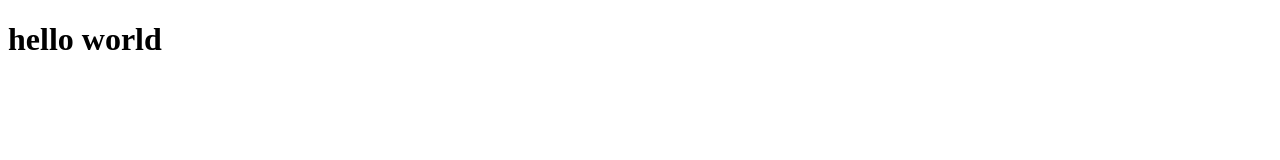
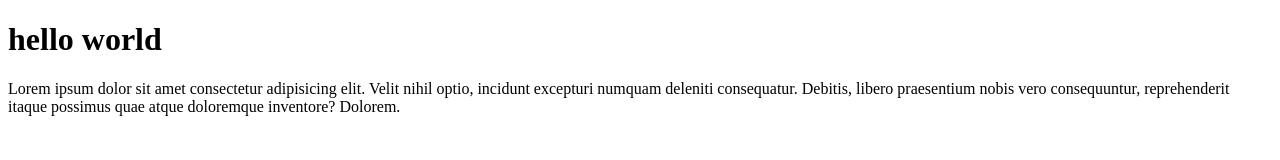
Before and after one commit to ulugbekgr/dars, a plain HTML site: page index.html in a window 1280 px wide. Drawn offline with Linux system fonts and the light colour scheme.

Commit message:
salomlar

```diff
--- a/index.html
+++ b/index.html
@@ -1,14 +1,20 @@
 <!DOCTYPE html>
 <html lang="en">
+
 <head>
     <meta charset="UTF-8">
     <meta name="viewport" content="width=device-width, initial-scale=1.0">
     <title>Document</title>
 </head>
+
 <body>
 
 
 
     <h1>hello world</h1>
+    <p>Lorem ipsum dolor sit amet consectetur adipisicing elit. Velit nihil optio, incidunt excepturi numquam deleniti
+        consequatur. Debitis, libero praesentium nobis vero consequuntur, reprehenderit itaque possimus quae atque
+        doloremque inventore? Dolorem.</p>
 </body>
+
 </html>
```
